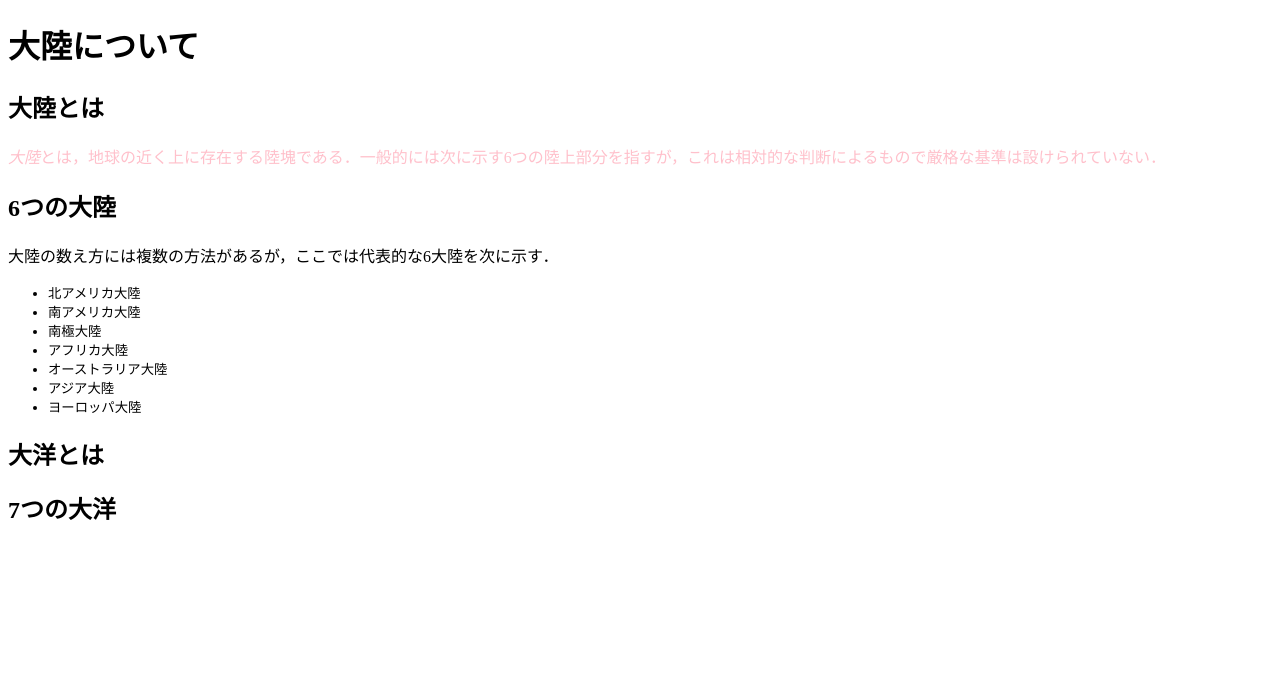
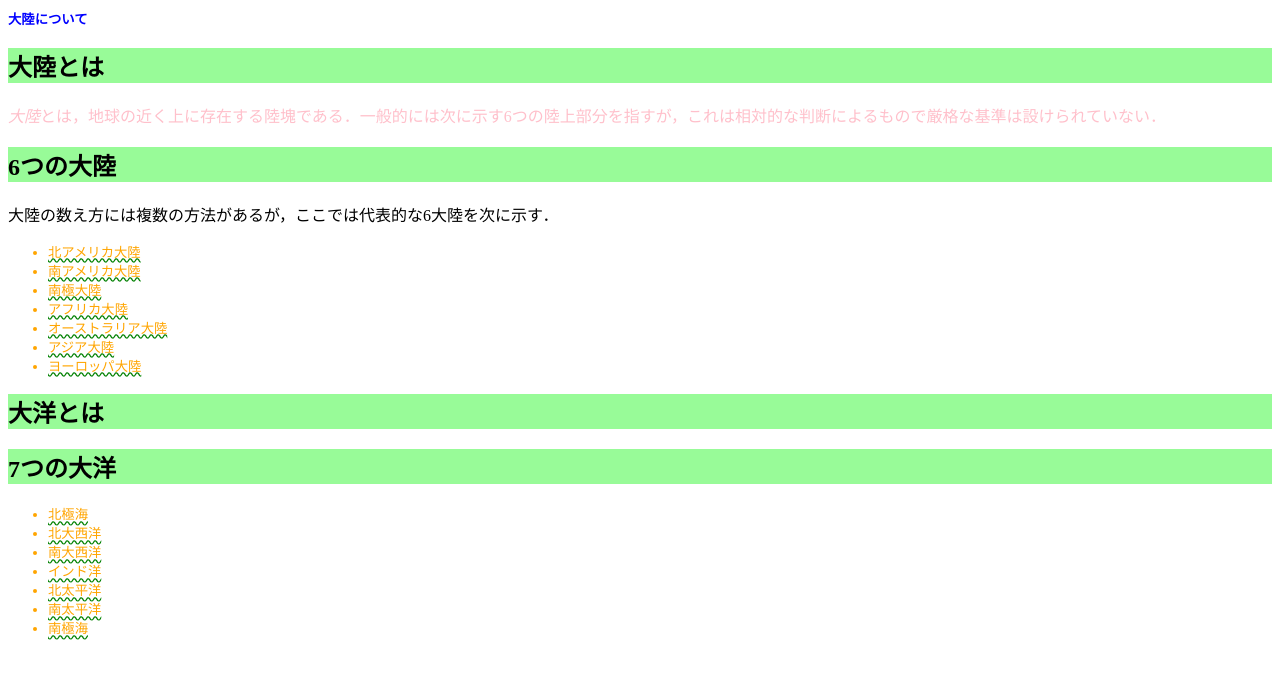
Before and after one commit to G184032021/medialabo, a plain HTML site: page practice-dom/dom-demo.html in a window 1280 px wide. Drawn offline with Linux system fonts and the light colour scheme.

Commit message:
課題の完成

```diff
--- a/practice-dom/dom-demo.html
+++ b/practice-dom/dom-demo.html
@@ -23,7 +23,7 @@
 
       <h2 id="aboutOcean">大洋とは</h2>
 
-      <h2 id="savenOcean">7つの大洋</h2>
+      <h2 id="sevenOcean">7つの大洋</h2>
 
   </body>
 </html>
--- a/practice-dom/dom-demo.js
+++ b/practice-dom/dom-demo.js
@@ -11,10 +11,45 @@ let li2 = document.createElement('li');
 li2.textContent = 'ヨーロッパ大陸';
 ul.insertAdjacentElement('beforeend',li2);
 
-//change 6 to 7
-// let h2s = document.querySelectorAll('h2');
-// for (h2 of h2s) {
-//     if (h2.textContent === '6つの大陸'){
-//         document.createElement('h2').textContent == '7つの大陸';
-//     }
-// }
+// id が sevenOcean の h2 要素を検索
+// （次の行を完成させる）
+let h2sevenOcean = document.querySelector('h2#sevenOcean');
+
+// 7大洋　の名前を配列に代入
+let oceans = [
+  '北極海',
+  '北大西洋',
+  '南大西洋',
+  'インド洋',
+  '北太平洋',
+  '南太平洋',
+  '南極海'
+]
+
+// ul 要素を新規作成する．（次の行を完成させる）
+let ul1 = document.createElement('ul');
+
+// ul 要素を h2sevenOcean の次に追加する（次の行を書く）
+h2sevenOcean.insertAdjacentElement('afterend',ul1)
+
+// ul に7つの大陸を追加する
+for (let o of oceans) {
+  // （この中を完成させる）
+    let li = document.createElement('li');
+    li.textContent = o;
+    ul1.insertAdjacentElement('beforeend',li);
+}
+
+let h1 = document.querySelector('h1');
+h1.style.color = 'blue';
+h1.style.fontSize = '10pt';
+
+let h2s = document.querySelectorAll('h2');
+for (let h2 of h2s) {
+    h2.style.backgroundColor = 'palegreen'
+}
+
+let ls = document.querySelectorAll('li');
+for (let li of ls) {
+    li.classList.add('orangeUnderline');
+}
```
Also changed, not shown: index.html (+45 -4 lines).
